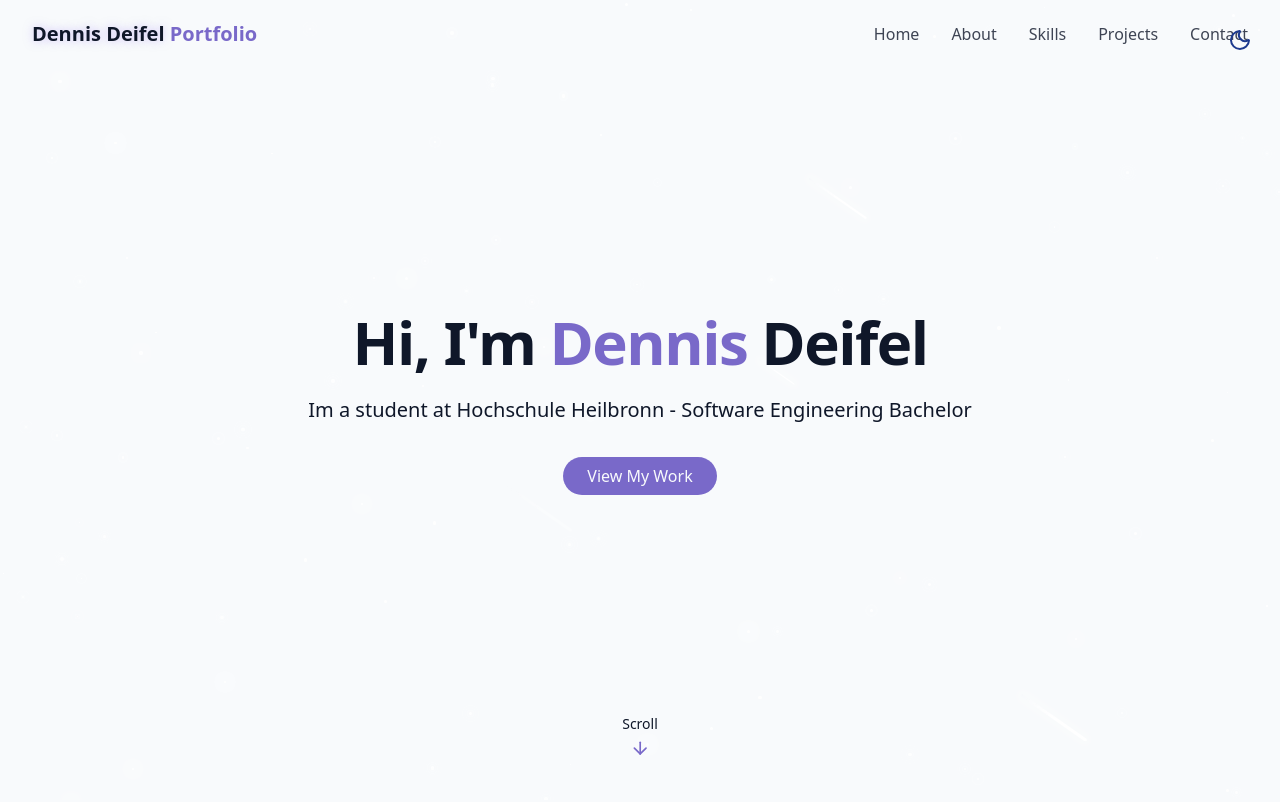
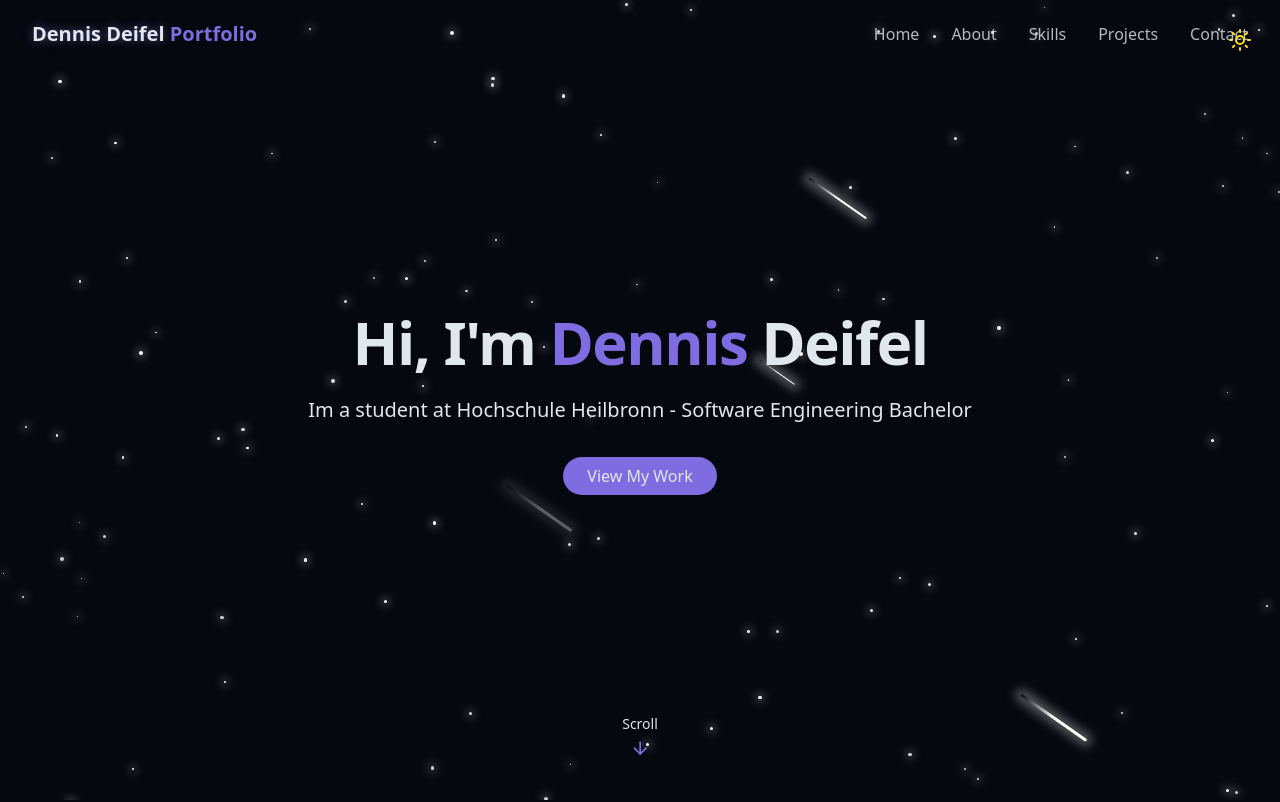
Before and after one commit to Dennisdude/MyPortfolio, a React (Vite) app: page / in a window 1280 px wide. Shown: the top 802 px of the page. Built offline with nearby package versions, Linux system fonts and the light colour scheme.

Commit message:
Add DayBackground component and refactor ThemeToggle in Home page

```diff
--- /dev/null
+++ b/src/components/DayBackground.jsx
@@ -0,0 +1,5 @@
+export const DayBackground = () => {
+    return (
+        <div></div>
+    );
+};
--- a/src/components/ThemeToggle.jsx
+++ b/src/components/ThemeToggle.jsx
@@ -1,31 +1,6 @@
 import { Moon, Sun } from "lucide-react";
-import { useEffect, useState } from "react";
 
-export const ThemeToggle = () => {
-    const [isDarkMode, setIsDarkMode] = useState(true);
-
-    useEffect(() => {
-        const storedTheme = localStorage.getItem("theme")
-        if (storedTheme == "dark") {
-            setIsDarkMode(true)
-            document.documentElement.classList.add("dark");
-        } else {
-            setIsDarkMode(false)
-            document.documentElement.classList.remove("dark");
-        }
-    })
-
-    const toggleTheme = () => {
-        if (isDarkMode) {
-            document.documentElement.classList.remove("dark");
-            localStorage.setItem("theme", "light");
-            setIsDarkMode(false);
-        } else {
-            document.documentElement.classList.add("dark");
-            localStorage.setItem("theme", "dark");
-            setIsDarkMode(true);
-        }
-    }
+export const ThemeToggle = ({isDarkMode, toggleTheme}) => {
 
     return (
         <button onClick={toggleTheme} className="fixed max-sm:hidden top-5 right-5 z-50 p-2 rounded-full transition-colors duration-300 focus:outline-hidden">
--- a/src/pages/Home.jsx
+++ b/src/pages/Home.jsx
@@ -1,20 +1,44 @@
 import { ThemeToggle } from "../components/ThemeToggle";
 import { StarBackground } from "../components/StarBackground";
+import { DayBackground } from "../components/DayBackground";
 import { Navbar } from "../components/Navbar";
 import { HeroSection } from "../components/HeroSection"
 import { About } from "../components/About"
 import { SkillsSection } from "../components/SkillsSection"
 import { ProjectSection } from "../components/ProjectsSection";
 import { ContactSection } from "../components/ContactSection";
+import { useEffect, useState } from "react";
 
 export const Home = () => {
+    const [isDarkMode, setIsDarkMode] = useState(() => {
+        const storedTheme = localStorage.getItem("theme");
+        if (!storedTheme) return true; // Default zu Dark Mode
+        return storedTheme === "dark";
+    });
+
+    useEffect(() => {
+        const root = document.documentElement;
+
+        if (isDarkMode) {
+            root.classList.add("dark");
+            localStorage.setItem("theme", "dark");
+        } else {
+            root.classList.remove("dark");
+            localStorage.setItem("theme", "light");
+        }
+    }, [isDarkMode]);
+
+    const toggleTheme = () => {
+        setIsDarkMode((prevMode) => !prevMode);
+    }
+
     return (
         <div className="min-h-screen bg-background text-foreground overflow-x-hidden">
             {/* Theme Toggle */}
-            <ThemeToggle />
+            <ThemeToggle isDarkMode={isDarkMode} toggleTheme={toggleTheme} />
 
             {/* Background Effects*/}
-            <StarBackground />
+            {isDarkMode ? <StarBackground /> : <DayBackground />}
 
             {/* Navbar */}
             <Navbar />
```
